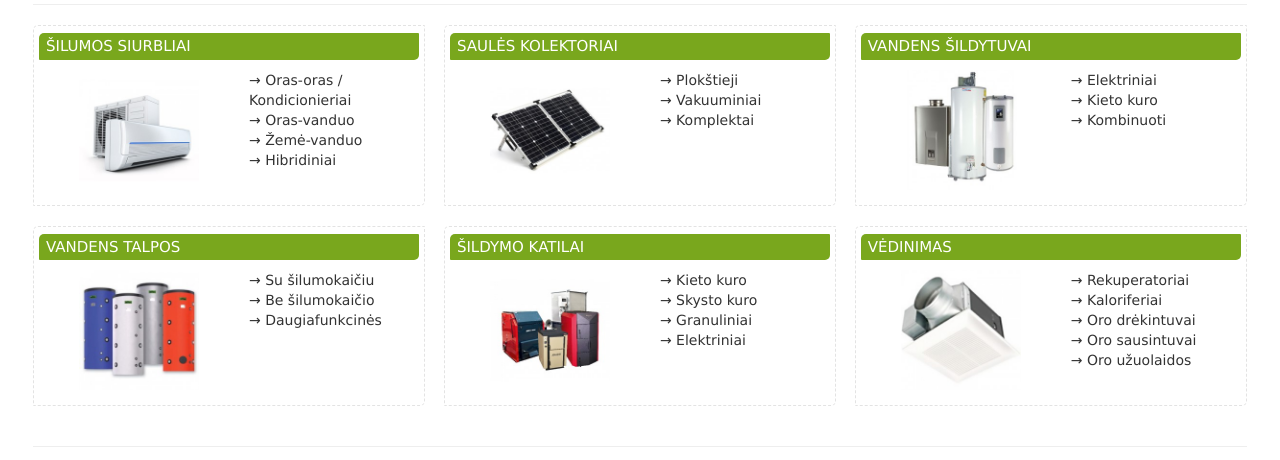
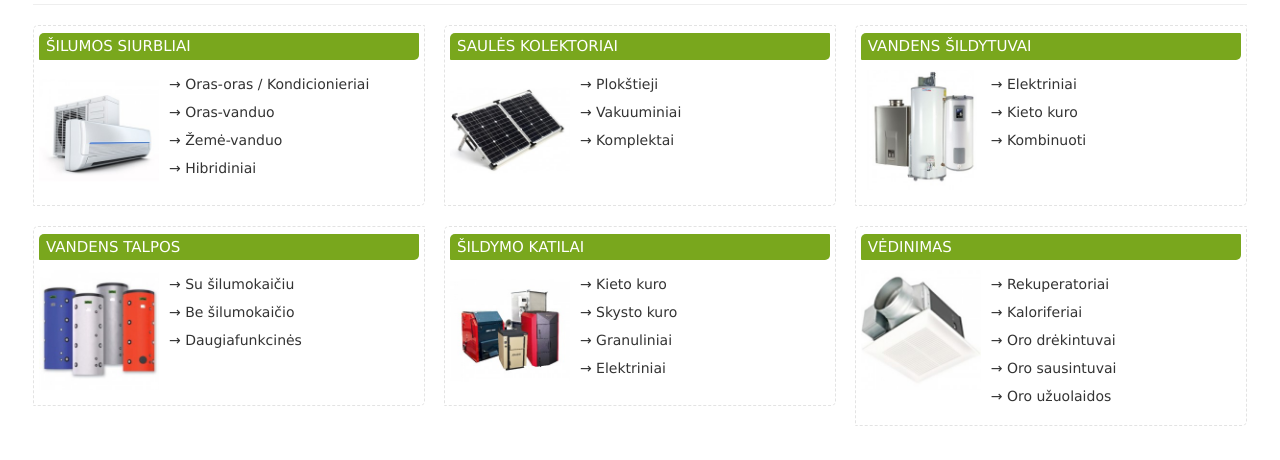
Before and after one commit to pirkite/pirkite.github.io, a plain HTML site: page index.html in a window 1280 px wide. Shown: the part 174-634 px from the top of the page. Drawn offline with Linux system fonts and the light colour scheme.

Commit message:
Update style.css

```diff
--- a/style.css
+++ b/style.css
@@ -74,8 +74,10 @@ ul li a:before {
 }
 
 ul, li {list-style-type: none;}
+ul {padding-left: 0 !important; line-height: 2;}
 
 //li {padding-left: 2em; text-indent: -2em;}
+
 
 .subcategory {
     //margin-left: -1rem;
```
